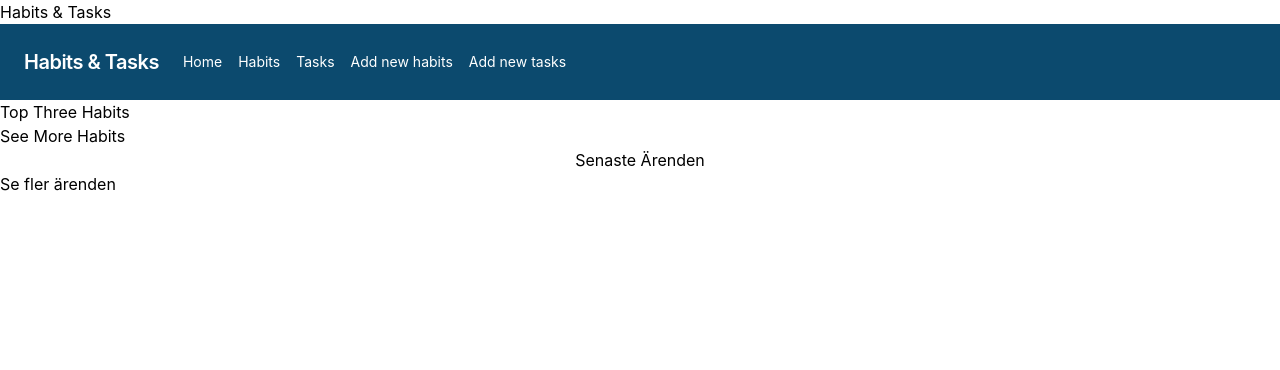
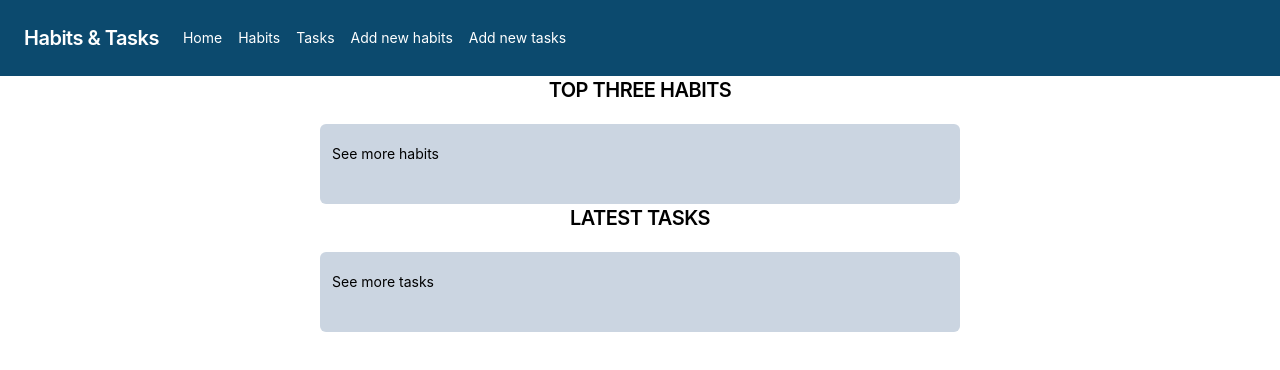
Before and after one commit to SainaFirooz/habits-and-tasks-app, a React (Create React App) app: page / in a window 1280 px wide. Shown: the top 370 px of the page. Built offline with nearby package versions, Linux system fonts and the light colour scheme.

Commit message:
Styling av Homepage

```diff
--- a/src/pages/HomePage.jsx
+++ b/src/pages/HomePage.jsx
@@ -14,36 +14,50 @@ const HomePage = ({ topThreeHabits }) => {
 
   return (
     <>
-      <h2>Habits & Tasks</h2>
+
       <Nav />
 
       <div>
-        <h2>Top Three Habits</h2>
-        <div>
-          {topThreeHabits.map((habit) => (
-            <div key={habit.title}>
-              <h3>{habit.title}</h3>
-              <p>Priority: {habit.priority}</p>
+
+        <div className="w-full text-center flex items-center flex-col gap-5">
+          <h2 className="font-semibold uppercase text-xl tracking-tight">Top Three Habits</h2>
+          <div className="w-1/2 bg-slate-300 backdrop-blur-lg px-3 py-5 rounded-md">
+            <div className="flex justify-between items-center mb-5">
+              {topThreeHabits.map((habit) => (
+                <ul className="text-sm">
+                  <li className="list-none w-2/3 text-left break-normal" key={habit.title}>
+                    <p className="font-bold">{habit.title}</p>
+                    <p><span className="font-bold">Priority:</span> {habit.priority}</p>
+                  </li>
+                </ul>
+              ))}
+              <Link to="/habits" className="text-sm">See more habits</Link>
             </div>
-          ))}
-          <Link to="/habits">See More Habits</Link>
+          </div>
         </div>
-      </div>
-      <div>
-      <h1>Senaste Ärenden</h1>
-            {latestTasks.map(task => (
-                <div key={task.id}>
-                    <h3>{task.title}</h3>
-                    <p>{task.description}</p>
-                    <p>Tidsestimat: {task.estimate}</p>
-                    <p>Typ: {task.type}</p>
-                    <p>Status: {task.completed ? 'Slutfört' : 'Ej slutfört'}</p>
-                </div>
-            ))}
-            <Link to="/tasks">Se fler ärenden</Link>
-      </div>
 
 
+        <div className="w-full text-center flex items-center flex-col gap-5">
+          <h1 className="font-semibold uppercase text-xl tracking-tight">Latest tasks</h1>
+          <div className="w-1/2 bg-slate-300 backdrop-blur-lg px-3 py-5 rounded-md">
+            <div className="flex justify-between items-center mb-5">
+              {latestTasks.map(task => (
+                <ul className="text-sm">
+                  <li className="list-none w-2/3 text-left break-normal" key={task.id}>
+                    <p className="font-bold">{task.title}</p>
+                    <p><span className="font-bold">Beskrivning:</span> {task.description}</p>
+                    <p><span className="font-bold">Tidsestimat:</span> {task.estimate}</p>
+                    <p><span className="font-bold">Typ:</span> {task.type}</p>
+                    <p><span className="font-bold">Status:</span> {task.completed ? 'Slutfört' : 'Ej slutfört'}</p>
+                  </li>
+                </ul>
+              ))}
+              <Link to="/tasks" className="text-sm">See more tasks</Link>
+            </div>
+          </div>
+        </div>
+
+      </div>
 
 
     </>
```
